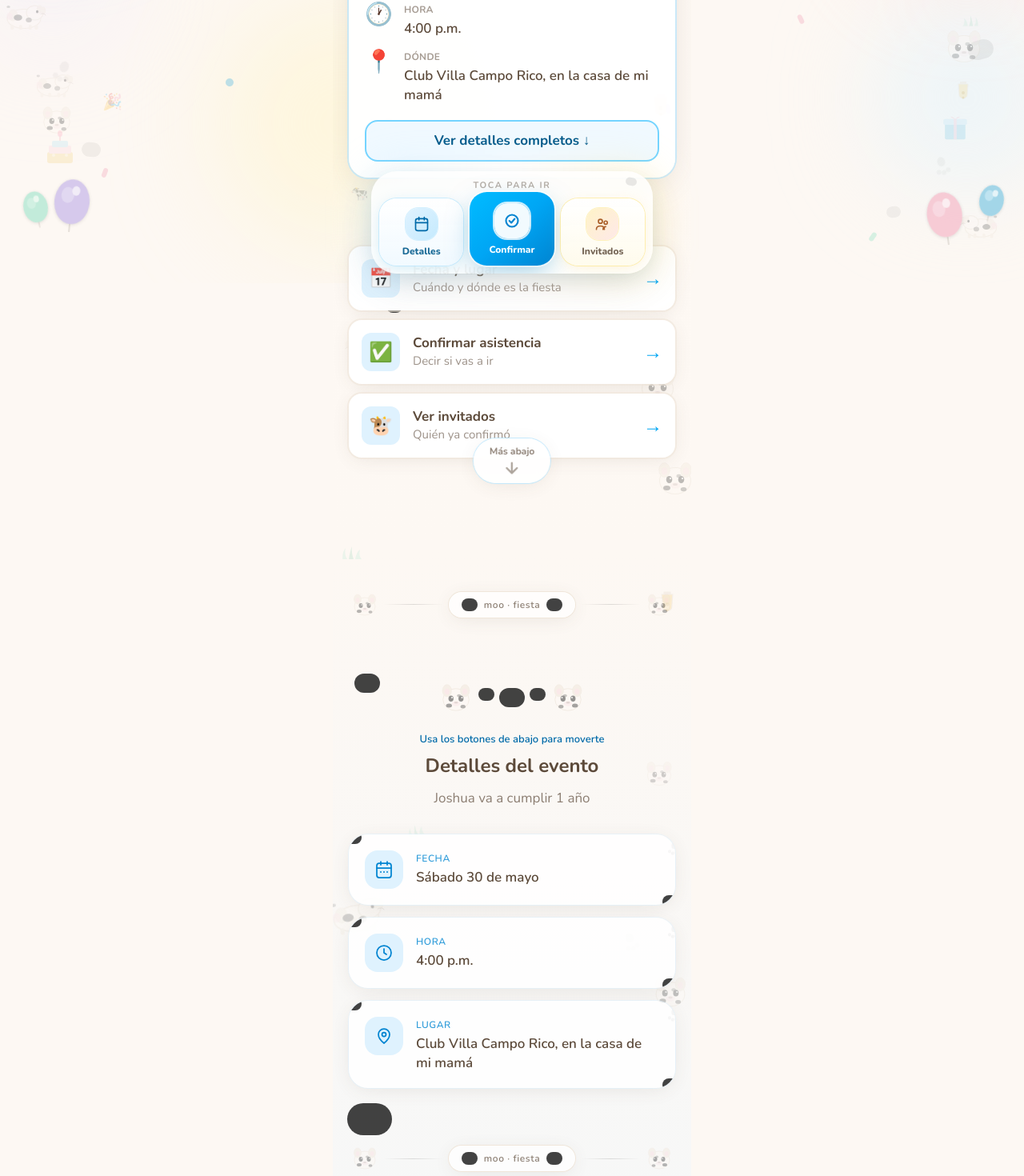
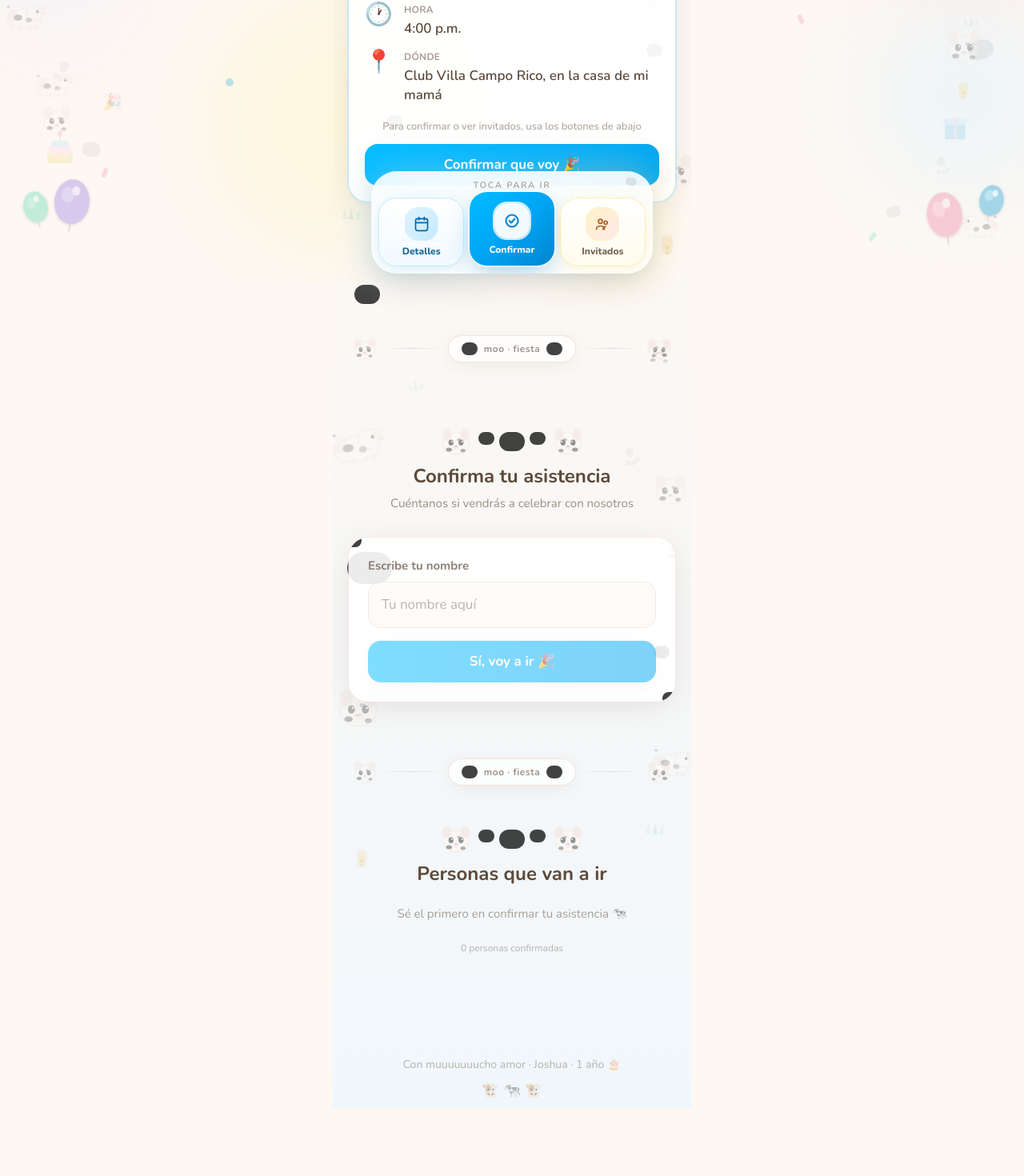
Before and after one commit to mateoalcans11-commits/joshua-invitation, a Next.js app: page / in a window 1280 px wide. Shown: the part 446-1916 px from the top of the page at 80% size. After the commit the page ends 1831 px from the top, so only its background shows below. Built offline with nearby package versions, Linux system fonts and the light colour scheme.

Commit message:
Remove duplicate event info and simplify navigation flow.
Keep a single fiesta info card in the hero; remove repeated quick actions and details section.

Co-authored-by: Cursor <cursoragent@cursor.com>

```diff
--- a/src/components/EventDetails.tsx
+++ /dev/null
@@ -1,91 +0,0 @@
-import { eventInfo, sectionIds } from "@/lib/event-info";
-import { CardCowCorners, CowDecorations } from "./CowDecorations";
-
-const details = [
-  { icon: CalendarIcon, label: "Fecha", value: eventInfo.date },
-  { icon: ClockIcon, label: "Hora", value: eventInfo.time },
-  { icon: LocationIcon, label: "Lugar", value: eventInfo.place },
-] as const;
-
-export function EventDetails() {
-  return (
-    <section
-      id={sectionIds.detalles}
-      tabIndex={-1}
-      className="scroll-mt-6 animate-fade-in-up relative px-4 py-10 delay-100 outline-none sm:px-5 sm:py-12"
-      aria-labelledby="detalles-heading"
-    >
-      <div className="relative mx-auto max-w-md">
-        <CowDecorations variant="section" />
-
-        <p className="mt-4 text-center text-[13px] font-semibold leading-snug text-sky-700">
-          Usa los botones de abajo para moverte
-        </p>
-        <h2
-          id="detalles-heading"
-          className="font-display mt-2 text-center text-[1.5rem] font-bold leading-tight text-cow-brown sm:text-2xl"
-        >
-          Detalles del evento
-        </h2>
-        <p className="mt-3 text-center text-[1.0625rem] leading-relaxed text-cow-brown/70">
-          Joshua va a cumplir 1 año
-        </p>
-
-        <ul className="mt-8 flex flex-col gap-4">
-          {details.map(({ icon: Icon, label, value }) => (
-            <li
-              key={label}
-              className="relative flex items-start gap-3.5 overflow-hidden rounded-3xl bg-white/85 p-4 shadow-soft ring-1 ring-sky-100/60 backdrop-blur-md sm:gap-4 sm:p-5"
-            >
-              <CardCowCorners />
-              <span className="flex h-11 w-11 shrink-0 items-center justify-center rounded-2xl bg-sky-100 text-sky-600 sm:h-12 sm:w-12">
-                <Icon className="h-6 w-6" />
-              </span>
-              <div className="min-w-0 flex-1 pt-0.5">
-                <p className="text-xs font-semibold uppercase tracking-wider text-sky-600/80">
-                  {label}
-                </p>
-                <p className="mt-1 text-[1.0625rem] font-semibold leading-snug text-cow-brown">
-                  {value}
-                </p>
-              </div>
-            </li>
-          ))}
-        </ul>
-      </div>
-    </section>
-  );
-}
-
-function CalendarIcon({ className = "" }: { className?: string }) {
-  return (
-    <svg className={className} viewBox="0 0 24 24" fill="none" stroke="currentColor" strokeWidth="1.75">
-      <rect x="3" y="4" width="18" height="18" rx="3" />
-      <path d="M3 10h18M8 2v4M16 2v4" strokeLinecap="round" />
-      <circle cx="8" cy="15" r="1" fill="currentColor" stroke="none" />
-      <circle cx="12" cy="15" r="1" fill="currentColor" stroke="none" />
-      <circle cx="16" cy="15" r="1" fill="currentColor" stroke="none" />
-    </svg>
-  );
-}
-
-function ClockIcon({ className = "" }: { className?: string }) {
-  return (
-    <svg className={className} viewBox="0 0 24 24" fill="none" stroke="currentColor" strokeWidth="1.75">
-      <circle cx="12" cy="12" r="9" />
-      <path d="M12 7v5l3 2" strokeLinecap="round" strokeLinejoin="round" />
-    </svg>
-  );
-}
-
-function LocationIcon({ className = "" }: { className?: string }) {
-  return (
-    <svg className={className} viewBox="0 0 24 24" fill="none" stroke="currentColor" strokeWidth="1.75">
-      <path
-        d="M12 21s7-5.5 7-11a7 7 0 10-14 0c0 5.5 7 11 7 11z"
-        strokeLinejoin="round"
-      />
-      <circle cx="12" cy="10" r="2.5" />
-    </svg>
-  );
-}
--- a/src/components/EventSummaryCard.tsx
+++ b/src/components/EventSummaryCard.tsx
@@ -3,8 +3,16 @@ import { scrollToSection } from "@/lib/scroll-to";
 
 export function EventSummaryCard() {
   return (
-    <div className="mt-6 w-full rounded-3xl bg-white/95 p-4 text-left shadow-card ring-2 ring-sky-200/70 sm:mt-8 sm:p-5">
-      <p className="text-center text-sm font-bold uppercase tracking-wide text-sky-700">
+    <div
+      id={sectionIds.detalles}
+      tabIndex={-1}
+      className="scroll-mt-6 mt-6 w-full rounded-3xl bg-white/95 p-4 text-left shadow-card ring-2 ring-sky-200/70 outline-none sm:mt-8 sm:p-5"
+      aria-labelledby="fiesta-info-heading"
+    >
+      <p
+        id="fiesta-info-heading"
+        className="text-center text-sm font-bold uppercase tracking-wide text-sky-700"
+      >
         Información de la fiesta
       </p>
 
@@ -14,12 +22,16 @@ export function EventSummaryCard() {
         <SummaryRow emoji="📍" label="Dónde" value={eventInfo.place} />
       </ul>
 
+      <p className="mt-5 text-center text-[13px] leading-snug text-cow-brown/55">
+        Para confirmar o ver invitados, usa los botones de abajo
+      </p>
+
       <button
         type="button"
-        onClick={() => scrollToSection(sectionIds.detalles)}
-        className="btn-mobile touch-target mt-5 w-full rounded-2xl border-2 border-sky-300 bg-sky-50 text-[1.0625rem] font-bold text-sky-800 transition active:scale-[0.98] active:bg-sky-100"
+        onClick={() => scrollToSection(sectionIds.confirmar)}
+        className="btn-mobile touch-target mt-3 w-full rounded-2xl bg-gradient-to-r from-sky-400 to-sky-500 text-[1.0625rem] font-bold text-white shadow-soft transition active:scale-[0.98]"
       >
-        Ver detalles completos ↓
+        Confirmar que voy 🎉
       </button>
     </div>
   );
--- a/src/components/HeroInvitation.tsx
+++ b/src/components/HeroInvitation.tsx
@@ -6,7 +6,6 @@ import { CowDecorations, CowEars } from "./CowDecorations";
 import { sectionIds } from "@/lib/event-info";
 import { scrollToSection } from "@/lib/scroll-to";
 import { EventSummaryCard } from "./EventSummaryCard";
-import { HeroQuickActions } from "./HeroQuickActions";
 
 const BABY_PHOTO = "/joshua-baby.jpg";
 const BABY_PHOTO_ALT = "/joshua-standing.jpg";
@@ -82,16 +81,15 @@ export function HeroInvitation() {
         </p>
 
         <EventSummaryCard />
-        <HeroQuickActions />
       </div>
 
       <button
         type="button"
-        onClick={() => scrollToSection(sectionIds.detalles)}
+        onClick={() => scrollToSection(sectionIds.confirmar)}
         className="touch-target absolute bottom-[calc(var(--nav-height)+0.5rem)] left-1/2 z-20 flex min-h-[2.75rem] -translate-x-1/2 flex-col items-center justify-center gap-0.5 rounded-full bg-white/90 px-5 py-2 shadow-soft ring-1 ring-sky-200/80 backdrop-blur-sm sm:bottom-28"
         aria-label="Bajar a ver más información"
       >
-        <span className="text-xs font-bold text-cow-brown/70">Más abajo</span>
+        <span className="text-xs font-bold text-cow-brown/70">Confirmar abajo</span>
         <span className="animate-bounce-gentle text-cow-brown/50" aria-hidden>
           <svg width="22" height="22" viewBox="0 0 24 24" fill="none">
             <path
--- a/src/components/HeroQuickActions.tsx
+++ /dev/null
@@ -1,63 +0,0 @@
-import { sectionIds } from "@/lib/event-info";
-import { scrollToSection } from "@/lib/scroll-to";
-
-const actions = [
-  {
-    id: sectionIds.detalles,
-    title: "Fecha y lugar",
-    subtitle: "Cuándo y dónde es la fiesta",
-    emoji: "📅",
-  },
-  {
-    id: sectionIds.confirmar,
-    title: "Confirmar asistencia",
-    subtitle: "Decir si vas a ir",
-    emoji: "✅",
-  },
-  {
-    id: sectionIds.invitados,
-    title: "Ver invitados",
-    subtitle: "Quién ya confirmó",
-    emoji: "🐮",
-  },
-] as const;
-
-export function HeroQuickActions() {
-  return (
-    <div className="mt-5 w-full sm:mt-6">
-      <p className="text-center text-[15px] font-bold text-cow-brown/75">
-        ¿Buscas la fecha o quieres confirmar?
-      </p>
-      <p className="mt-1 text-center text-[13px] text-cow-brown/55">
-        Toca un botón grande — no hace falta buscar
-      </p>
-
-      <ul className="mt-3 flex flex-col gap-2.5 sm:mt-4 sm:gap-3">
-        {actions.map(({ id, title, subtitle, emoji }) => (
-          <li key={id}>
-            <button
-              type="button"
-              onClick={() => scrollToSection(id)}
-              className="touch-target flex w-full min-h-[3.75rem] items-center gap-3.5 rounded-2xl bg-white px-4 py-3.5 text-left shadow-soft ring-2 ring-cream-dark/60 transition active:scale-[0.98] active:ring-sky-300 sm:min-h-[4rem] sm:gap-4 sm:py-4"
-            >
-              <span className="flex h-12 w-12 shrink-0 items-center justify-center rounded-xl bg-sky-100 text-2xl">
-                {emoji}
-              </span>
-              <span className="min-w-0 flex-1">
-                <span className="block text-[1.0625rem] font-bold leading-tight text-cow-brown">
-                  {title}
-                </span>
-                <span className="mt-0.5 block text-[15px] leading-snug text-cow-brown/60">
-                  {subtitle}
-                </span>
-              </span>
-              <span className="shrink-0 text-2xl text-sky-500" aria-hidden>
-                →
-              </span>
-            </button>
-          </li>
-        ))}
-      </ul>
-    </div>
-  );
-}
--- a/src/components/InvitationPage.tsx
+++ b/src/components/InvitationPage.tsx
@@ -2,7 +2,6 @@
 
 import { useCallback, useEffect, useState } from "react";
 import { rsvpStorage } from "@/lib/rsvp-storage";
-import { EventDetails } from "./EventDetails";
 import { GuestList } from "./GuestList";
 import { HeroInvitation } from "./HeroInvitation";
 import { CowScatter } from "./CowScatter";
@@ -35,8 +34,6 @@ export function InvitationPage() {
         <CowScatter density="full" className="max-sm:opacity-50" />
         <HeroInvitation />
         <PartyDivider />
-        <EventDetails />
-        <PartyDivider />
         <RSVPForm onSubmit={handleRsvp} disabled={!ready} />
         <PartyDivider />
         <GuestList guests={guests} />
--- a/src/components/SectionNavigation.tsx
+++ b/src/components/SectionNavigation.tsx
@@ -139,10 +139,10 @@ function ScrollDownBanner({ visible }: { visible: boolean }) {
       <div className="overflow-hidden rounded-2xl bg-cow-brown/92 shadow-floating-dock ring-1 ring-white/10">
         <div className="px-4 py-3.5 text-center">
           <p className="text-[15px] font-bold leading-snug text-white">
-            ↓ Fecha, lugar y confirmación abajo
+            ↓ Confirma tu asistencia más abajo
           </p>
           <p className="mt-1 text-[13px] font-medium text-white/85">
-            Desliza o toca los botones de abajo
+            La fecha y lugar están arriba · usa los botones de abajo
           </p>
         </div>
       </div>
```
Also changed, not shown: 1 other file (tests, documents, lock files or other folders).
